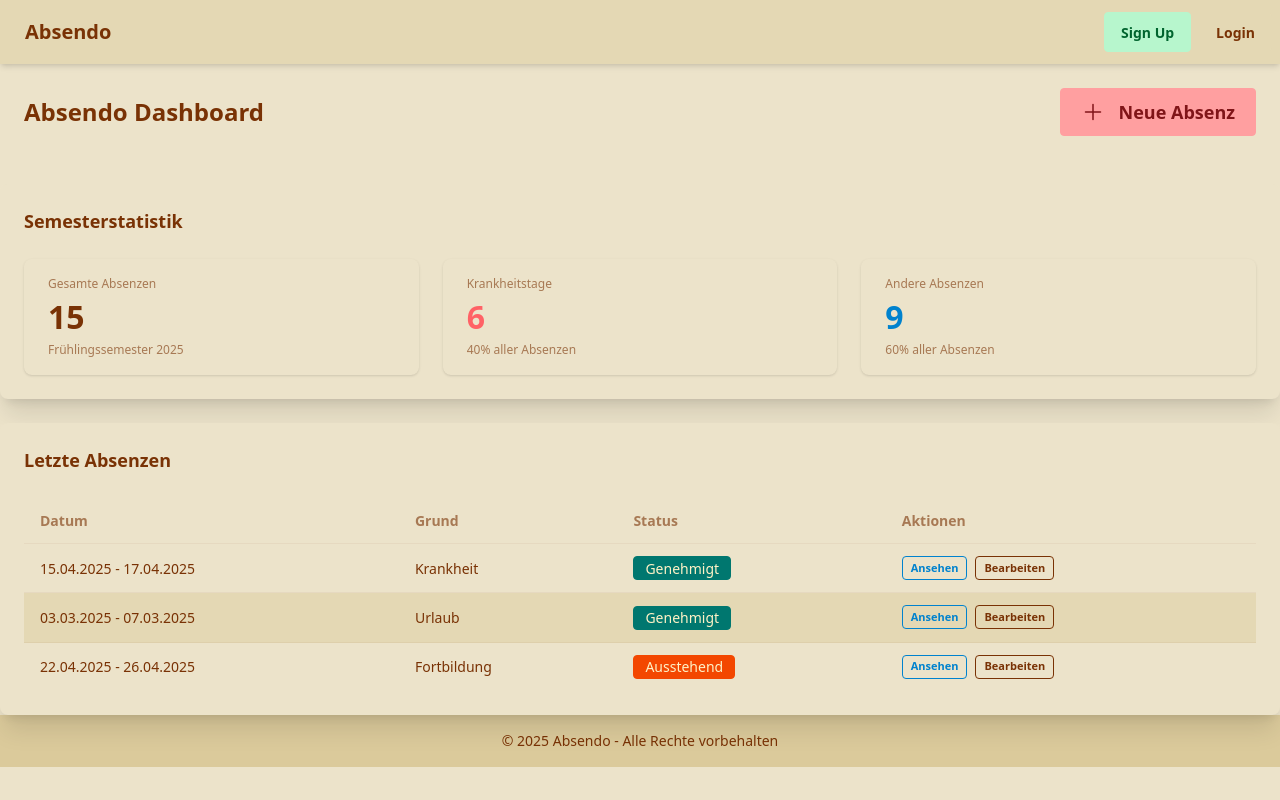
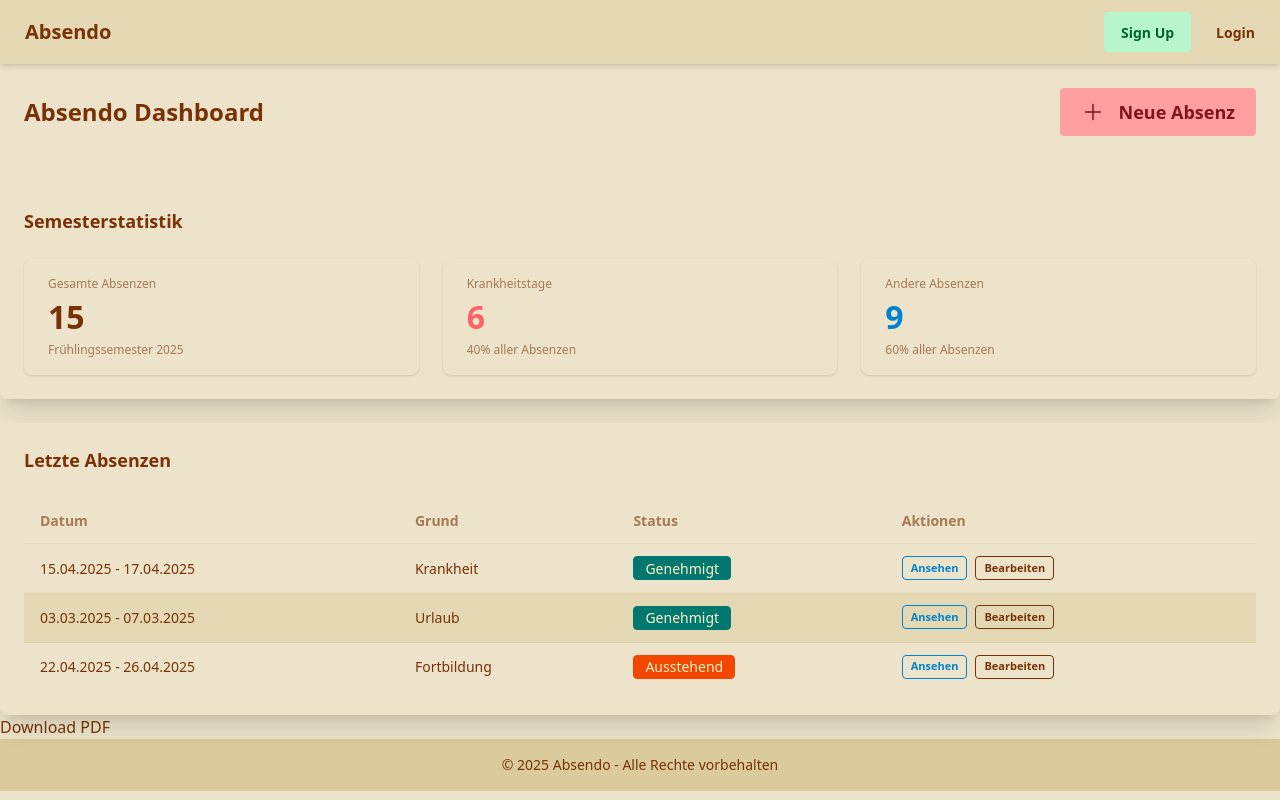
Before and after one commit to notacodes/absendo, a React (Vite) app: page /dashboard in a window 1280 px wide. Built offline with nearby package versions, Linux system fonts and the light colour scheme; no server answers.

Commit message:
first random request for the backend

```diff
--- a/package.json
+++ b/package.json
@@ -15,6 +15,7 @@
     "@supabase/supabase-js": "^2.49.4",
     "@tailwindcss/vite": "^4.1.3",
     "daisyui": "^5.0.17",
+    "ical.js": "^2.1.0",
     "react": "^19.0.0",
     "react-dom": "^19.0.0",
     "react-router-dom": "^7.5.0",
--- /dev/null
+++ b/src/components/meep.tsx
@@ -0,0 +1,35 @@
+export function Meep() {
+    const downloadPDF = async () => {
+        const response = await fetch('http://localhost:3000/absendo/api', {
+            method: 'POST',
+            headers: {
+                'Content-Type': 'application/json'
+            },
+            body: JSON.stringify({
+                date: '2025-04-07',
+                user_id: '0ca88958-17cb-42da-8600-3c57f5e10ae6',
+                reason: 'Arzttermin',
+                is_excused: true
+            })
+        })
+
+        if (!response.ok) {
+            alert('Failed to download PDF');
+            return;
+        }
+
+        const blob = await response.blob();
+        const url = URL.createObjectURL(blob);
+        const a = document.createElement('a');
+        a.href = url;
+        a.download = 'filled-formdfd.pdf';
+        a.click();
+        URL.revokeObjectURL(url);
+    };
+
+    return (
+        <>
+            <button onClick={downloadPDF}>Download PDF</button>
+        </>
+    );
+}
--- a/src/pages/Dashboard.tsx
+++ b/src/pages/Dashboard.tsx
@@ -3,6 +3,7 @@ import Footer from "../components/Footer.tsx";
 import DashboardStats from "../components/DashboardStats.tsx";
 import DashboardHeader from "../components/DashboardHeader.tsx";
 import DashboardLastAbsences from "../components/DashboardLastAbsences.tsx";
+import {Meep} from "../components/meep.tsx";
 
 function Dashboard() {
     return (
@@ -11,6 +12,7 @@ function Dashboard() {
             <DashboardHeader />
             <DashboardStats />
             <DashboardLastAbsences />
+            <Meep />
             <Footer />
         </div>
     );
```
Also changed, not shown: 1 other file (tests, documents, lock files or other folders).
